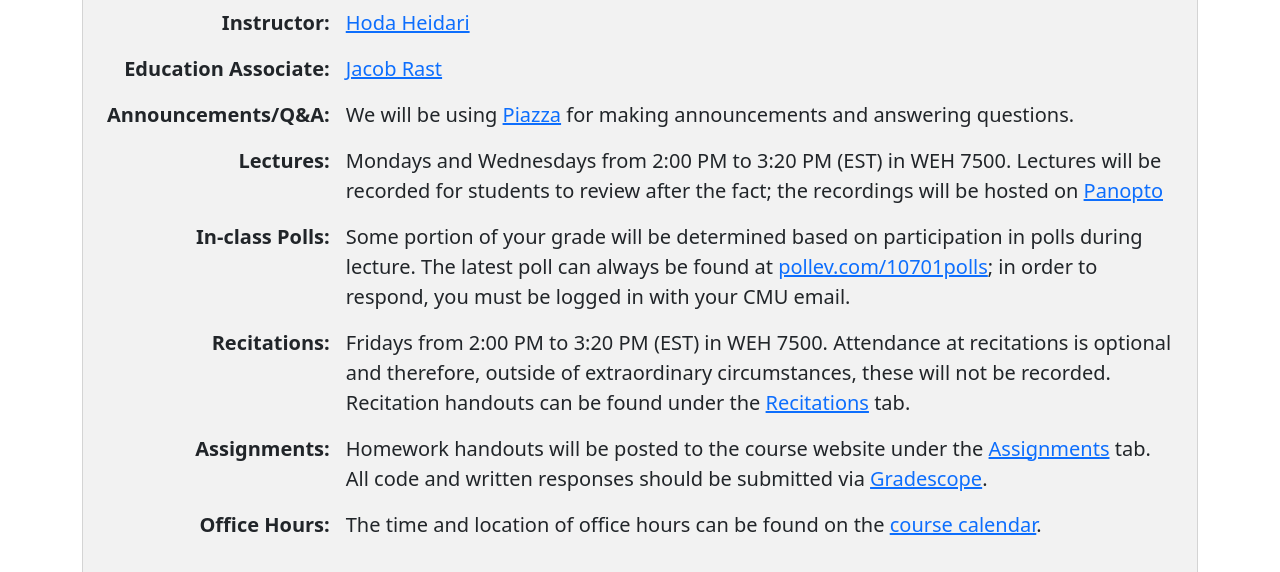
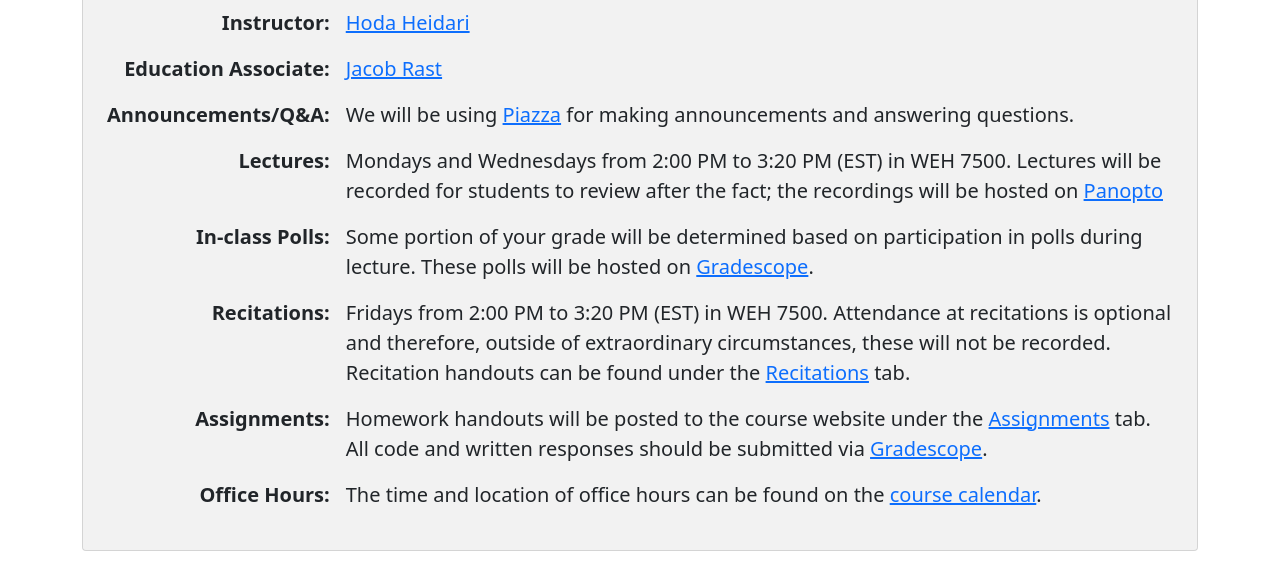
Before and after one commit to mld-instructors/10701-f25-website, a plain HTML site: page index.html in a window 1280 px wide. Shown: the part 252-824 px from the top of the page. Drawn offline with nearby package versions, Linux system fonts and the light colour scheme.

Commit message:
removed pollev for gradescope

```diff
--- a/index.html
+++ b/index.html
@@ -75,10 +75,8 @@
     	  	<tr>
     	  	  <td align="right" style="font-weight:bold">In-class Polls: </td>
     	  	  <td>Some portion of your grade will be determined based on participation
-    	  	  	  in polls during lecture. The latest poll can always be found at
-    	  	  	  <a href="https://pollev.com/10701polls" target="_blank" rel="noopener noreferrer">
-    	  	  	  pollev.com/10701polls</a>; in order to respond, you must be logged in
-    	  	  	  with your CMU email.</td>
+    	  	  	  in polls during lecture. These polls will be hosted on <a href="https://www.gradescope.com/courses/1073645" target="_blank"
+    	  	  	  rel="noopener noreferrer">Gradescope</a>.
     	    </tr>
     	  	<tr>
     	  	  <td align="right" style="font-weight:bold">Recitations: </td>
@@ -266,8 +264,7 @@
 
 	  <h5>Participation</h5>
 	  <p>We will be using <a href="https://www.gradescope.com/courses/1073645" target="_blank"
-	  	 rel="noopener noreferrer">Gradescope</a> for in-class polls.
-		 Please sign in to Gradescope to find the latest poll.</p>
+	  	 rel="noopener noreferrer">Gradescope</a> for in-class polls.</p>
 
 	  <p>You will always be allowed to submit multiple times so if there are multiple
 	     questions during a lecture, you should submit multiple times. Your
```
